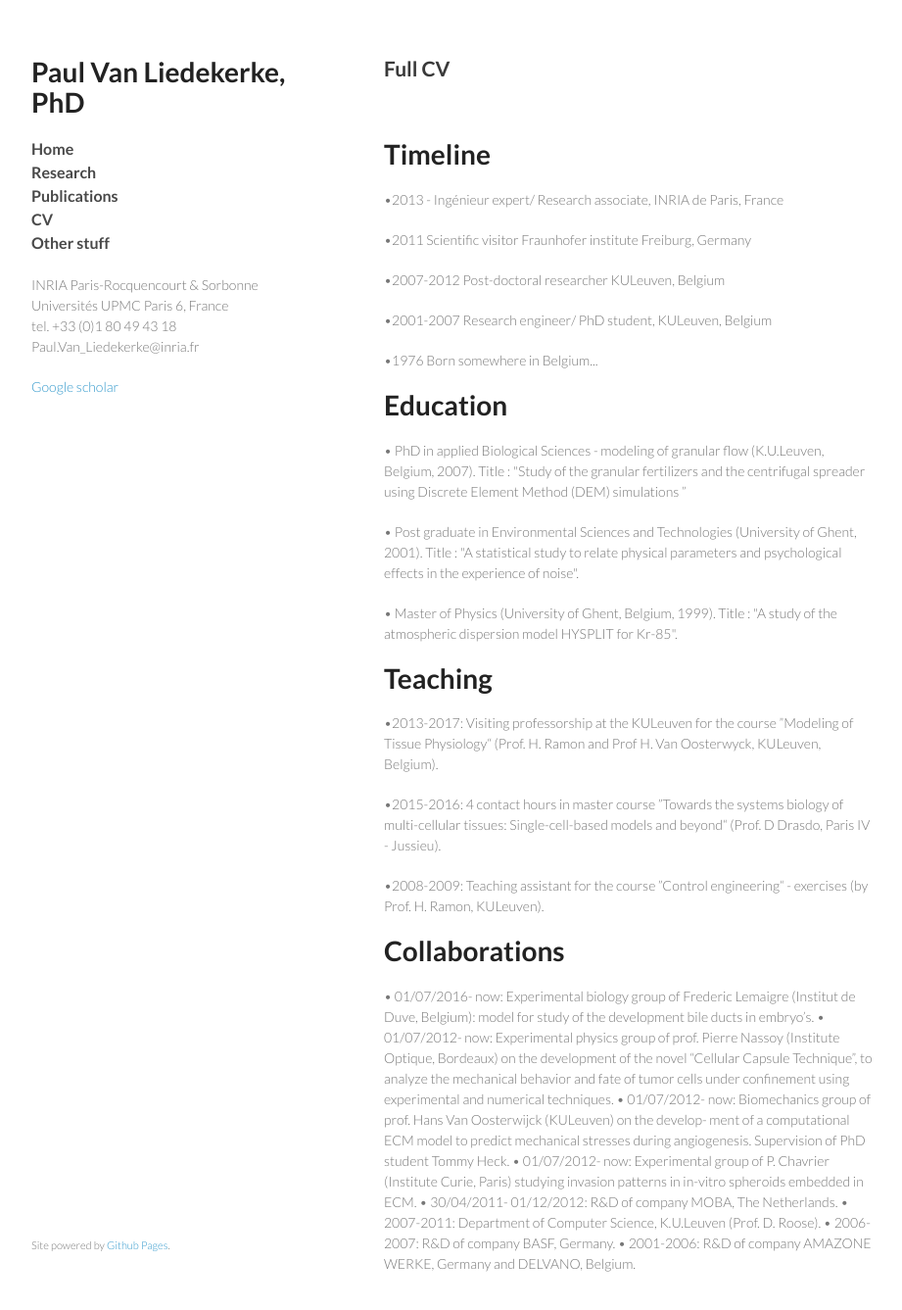
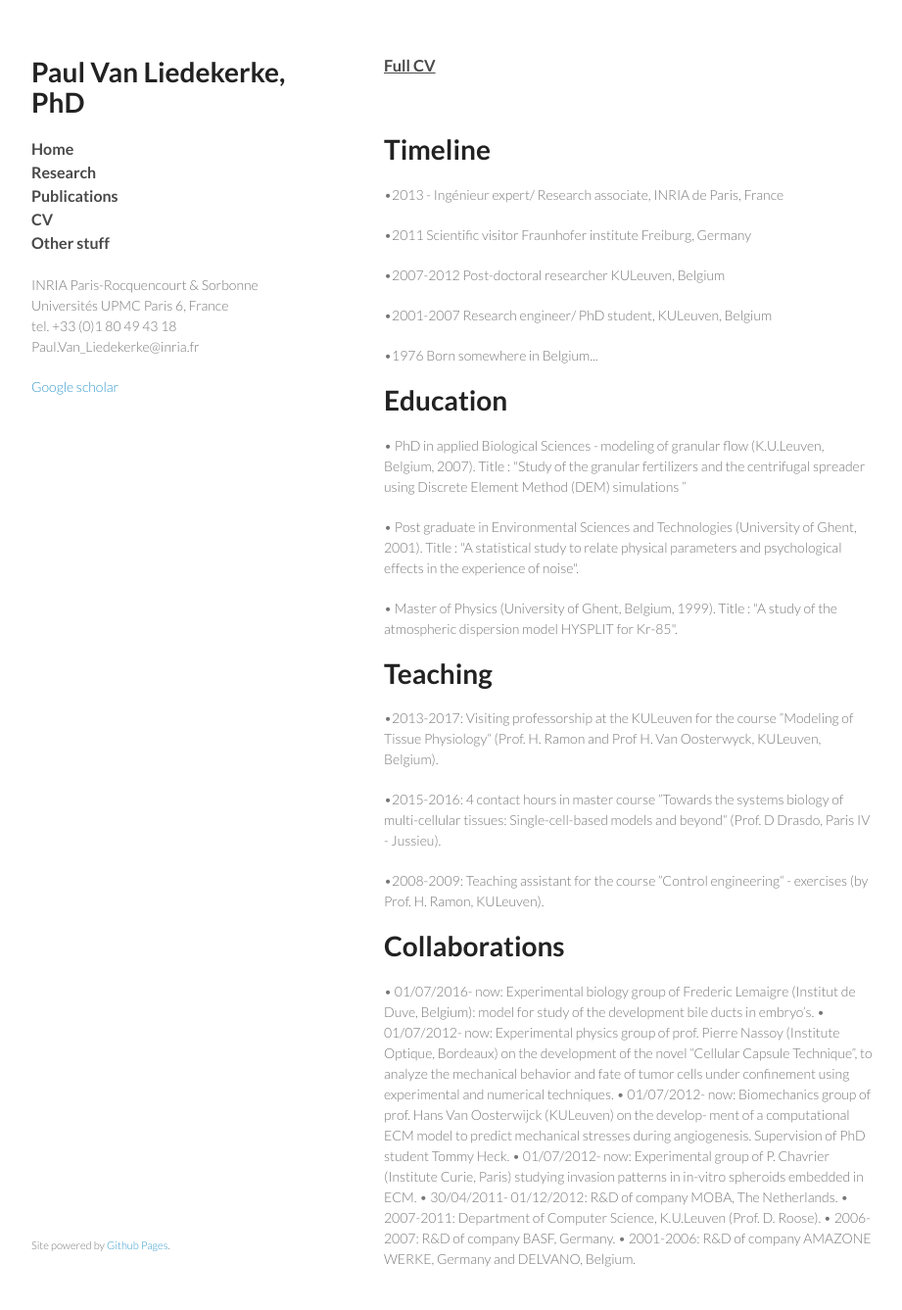
Before and after one commit to paulvanliedekerke/wittgenstein, a Jekyll site: the page cv.html, which Jekyll copies as it is, in a window 1280 px wide and 1350 px high. Shown: the top 1337 px of the window at 98% size, without its empty margins (178-1099 px from the left). Built offline with Jekyll 4.4.1, drawn with Linux system fonts in a browser that asks for light colours; Markdown is read by kramdown in place of the engine named in the settings.

```diff
--- a/cv.html
+++ b/cv.html
@@ -39,7 +39,7 @@
       </header>
       <section>
 
-<a href="CV_Paul_Van_Liedekerke.pdf"><h2>Full CV</h2></a><br>
+<a href="CV_Paul_Van_Liedekerke.pdf"><h3><u>Full CV</u></h3></a><br>
  <p></p>
 <h1>Timeline</h1>
 
```
